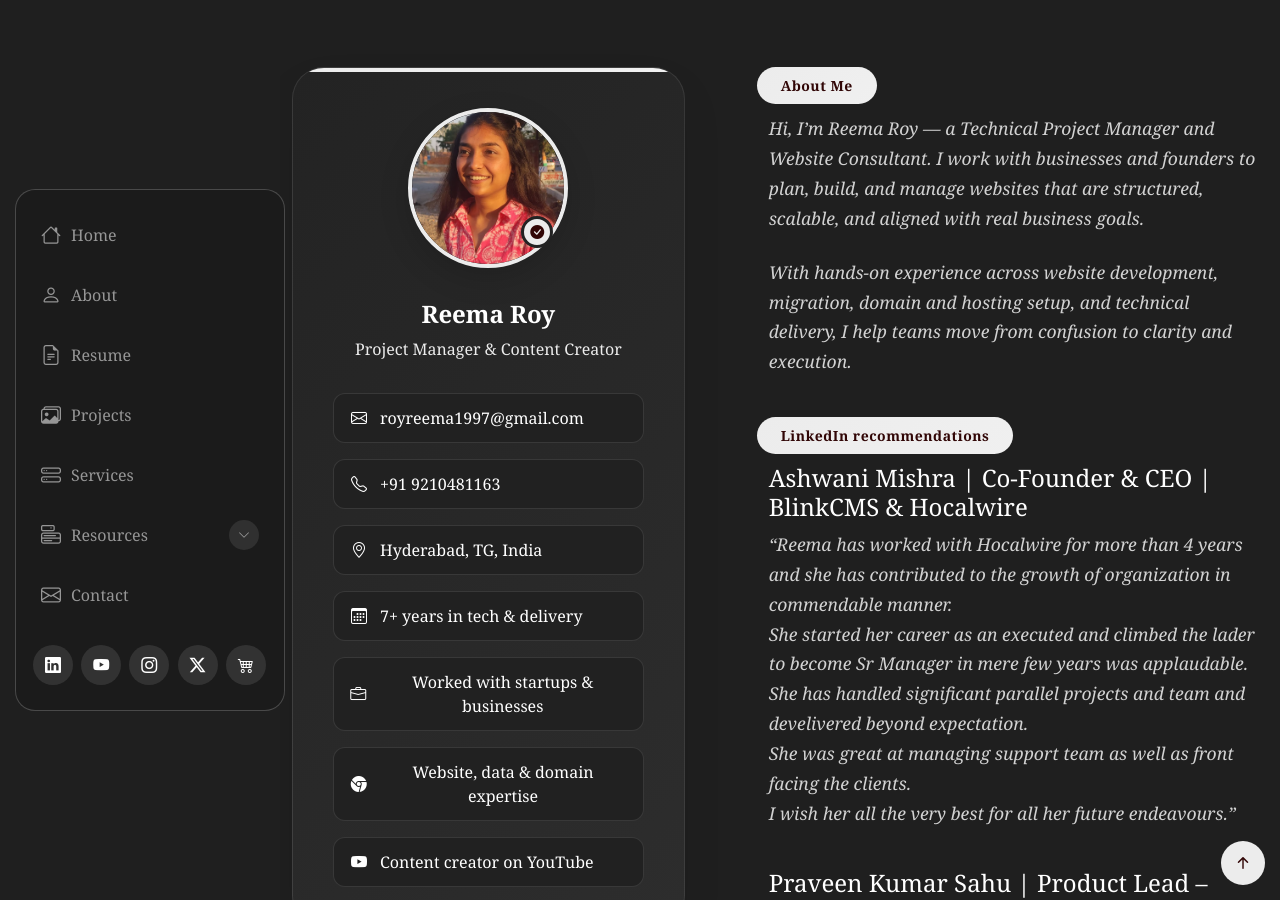
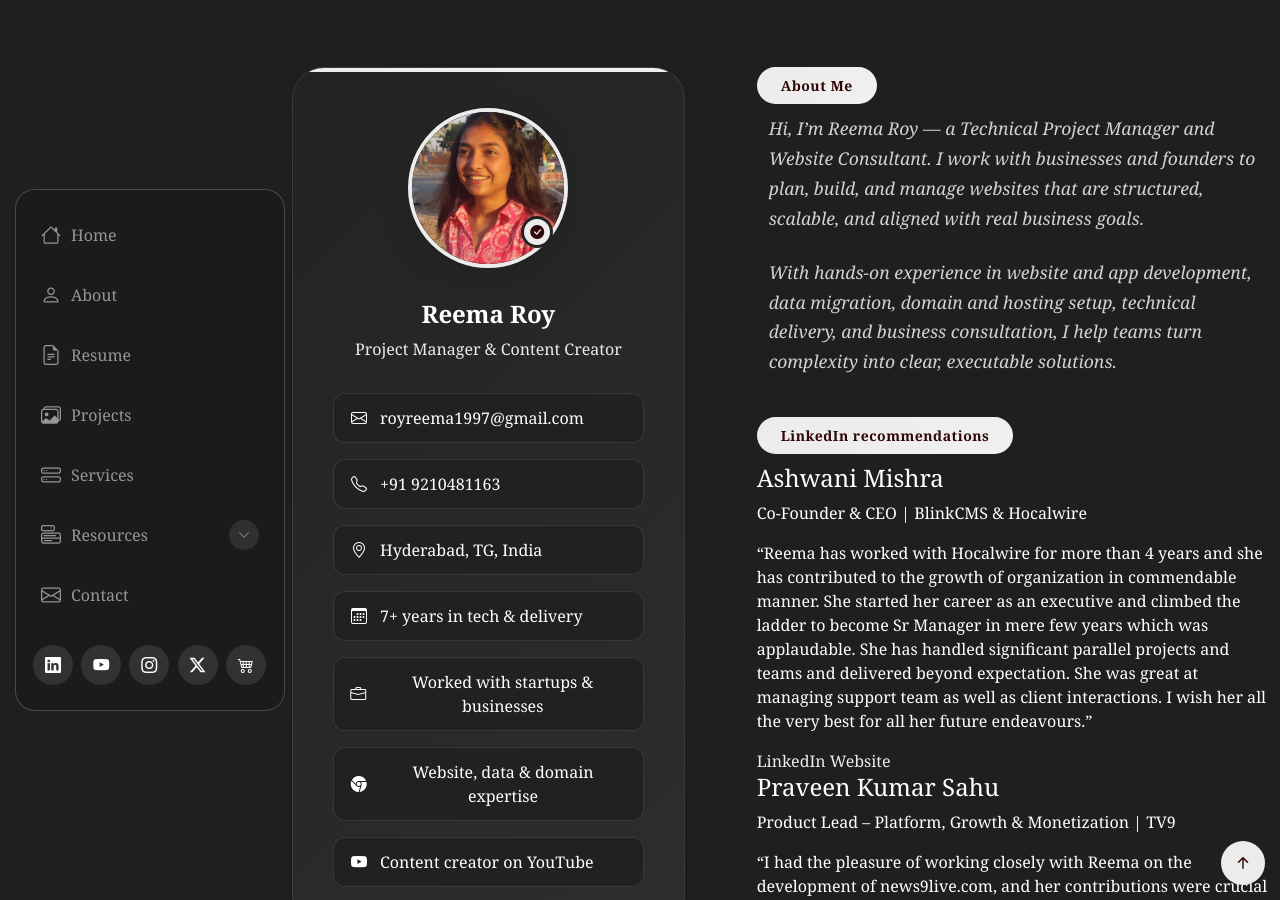
Before and after one commit to iamreemaroy/Reema-Roy, a Jekyll site: the page index.html, which Jekyll copies as it is, in a window 1280 px wide and 900 px high, scrolled down 893 px. Built offline with Jekyll 4.4.1, drawn with Linux system fonts in a browser that asks for light colours; some of the changed text lies outside the part shown.

Commit message:
Update index.html

```diff
--- a/index.html
+++ b/index.html
@@ -222,31 +222,59 @@
               <div class="description" style="padding-left: 12px;padding-right: 12px;">
                 <p style="font-style: italic;"> Hi, I’m Reema Roy — a Technical Project Manager and Website Consultant. I work with businesses and founders to plan, build, and manage websites that are structured, scalable, and aligned with real business goals.</p>
 
-                  <p style="font-style: italic;">With hands-on experience across website development, migration, domain and hosting setup, and technical delivery, I help teams move from confusion to clarity and execution.</p>
+                  <p style="font-style: italic;">With hands-on experience in website and app development, data migration, domain and hosting setup, technical delivery, and business consultation, I help teams turn complexity into clear, executable solutions.</p>
               </div>
 
               <div class="section-header" style="margin-bottom: 0px;">
                 <span class="badge-text" style="margin-bottom: 10px;">LinkedIn recommendations</span>
               </div>
+              <div class="testimonial-section">
+  <div class="testimonial-slider">
 
-              <div class="description" style="padding-left: 12px;padding-right: 12px;">
-                <h4>
-                  Ashwani Mishra | Co-Founder & CEO | BlinkCMS & Hocalwire
-                </h4>
-                <p style="font-style: italic;"><q>Reema has worked with Hocalwire for more than 4 years and she has contributed to the growth of organization in commendable manner.
-                <br>She started her career as an executed and climbed the lader to become Sr Manager in mere few years was applaudable.
-                <br>She has handled significant parallel projects and team and develivered beyond expectation.
-                <br>She was great at managing support team as well as front facing the clients.
-                <br>I wish her all the very best for all her future endeavours.</q></p>
-              </div>
-              <div class="description" style="padding-left: 12px;padding-right: 12px;">
-                <h4>
-                  Praveen Kumar Sahu | Product Lead – Platform, Growth & Monetization | TV9
-                </h4>
-                <p style="font-style: italic;"><q>I had the pleasure of working closely with Reema on the development of news9live.com, and I can confidently say that her contributions were crucial to the project’s success. From the start to the end of the full project lifecycle, she was deeply involved in every key aspect.
-                <br>Reema demonstrated an exceptional ability to navigate complex challenges and consistently delivered high-quality work. Her expertise and dedication were evident as we worked through feedback cycles and iterative improvements to refine the site. She also played a pivotal role in training the editorial team, ensuring a smooth transition to the new platform.
-                <br>Her problem-solving skills, attention to detail, and collaborative spirit made her an invaluable team member throughout the entire process. I would highly recommend Reema for any future projects, as she is not only skilled but also a pleasure to work with.</q></p>
-            </div>
+    <!-- Card 1 -->
+    <div class="testimonial-card">
+      <h4>Ashwani Mishra</h4>
+      <p class="role">Co-Founder &amp; CEO | BlinkCMS &amp; Hocalwire</p>
+
+      <p class="quote">
+        “Reema has worked with Hocalwire for more than 4 years and she has contributed to the growth of organization in commendable manner.
+        She started her career as an executive and climbed the ladder to become Sr Manager in mere few years which was applaudable.
+        She has handled significant parallel projects and teams and delivered beyond expectation.
+        She was great at managing support team as well as client interactions.
+        I wish her all the very best for all her future endeavours.”
+      </p>
+
+      <div class="social-links">
+        <a href="#" target="_blank">LinkedIn</a>
+        <a href="#" target="_blank">Website</a>
+      </div>
+    </div>
+
+    <!-- Card 2 -->
+    <div class="testimonial-card">
+      <h4>Praveen Kumar Sahu</h4>
+      <p class="role">Product Lead – Platform, Growth &amp; Monetization | TV9</p>
+
+      <p class="quote">
+        “I had the pleasure of working closely with Reema on the development of news9live.com, and her contributions were crucial to the project’s success.
+        From start to end of the lifecycle, she was deeply involved in every key aspect.
+        Reema demonstrated exceptional problem-solving, attention to detail, and consistently delivered high-quality work.
+        She also played a key role in training the editorial team.
+        I highly recommend her for future projects.”
+      </p>
+
+      <div class="social-links">
+        <a href="#" target="_blank">LinkedIn</a>
+        <a href="#" target="_blank">Website</a>
+      </div>
+    </div>
+
+  </div>
+
+  <!-- Navigation buttons -->
+  <button class="nav prev">‹</button>
+  <button class="nav next">›</button>
+</div>
           </div>
         </div>
 
```
